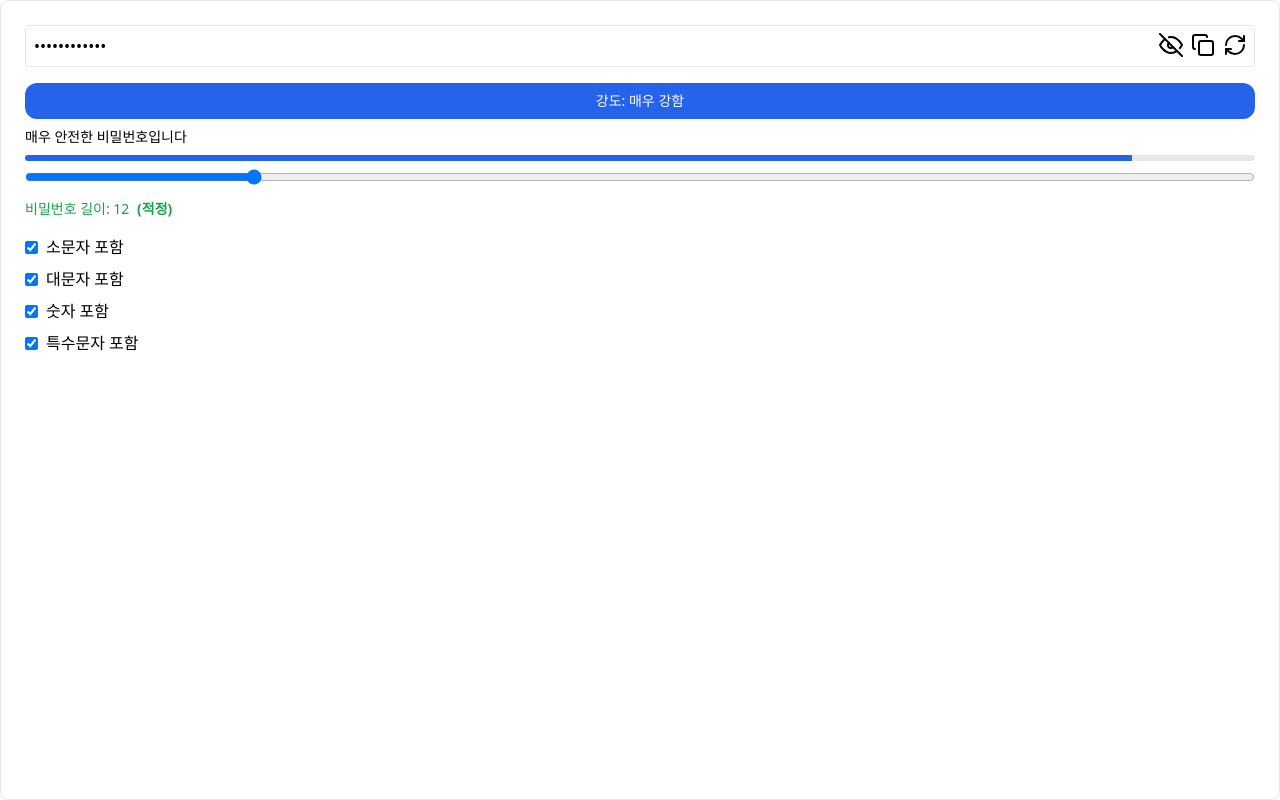
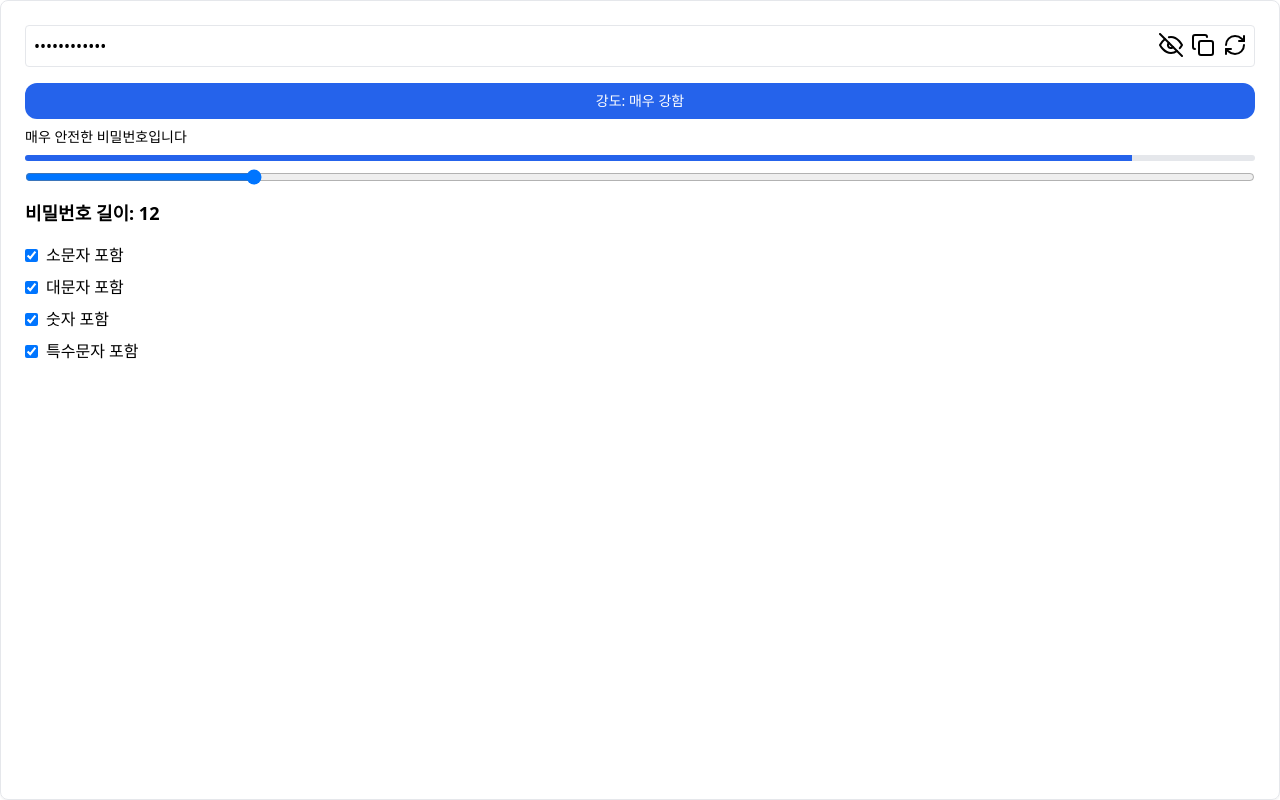
Before and after one commit to HA-SEUNG-JEONG/password-generator, a React (Vite) app: page / in a window 1280 px wide. Built offline with nearby package versions, Linux system fonts and the light colour scheme.

Commit message:
fix : 필요없는 UI 제거

```diff
--- a/src/components/PasswordLength.tsx
+++ b/src/components/PasswordLength.tsx
@@ -5,33 +5,12 @@ const PASSWORD_LENGTH = {
 } as const;
 
 const PasswordLength = ({ passwordLength }: { passwordLength: number }) => {
-    const getColorClass = () => {
-        if (passwordLength === 0) return "text-gray-400";
-        if (passwordLength < PASSWORD_LENGTH.MIN) return "text-red-600";
-        if (passwordLength < PASSWORD_LENGTH.RECOMMEND)
-            return "text-yellow-600";
-        return "text-green-600";
-    };
-
-    const getRecommendationMessage = (length: number) => {
-        if (length === 0) return "";
-        if (length < PASSWORD_LENGTH.MIN) return "(최소 8자 이상)";
-        if (length < PASSWORD_LENGTH.RECOMMEND) return "(추천: 12자 이상)";
-        return "(적정)";
-    };
-
     return (
-        <div
-            className={`flex items-center text-sm font-medium ${getColorClass()}`}
-        >
+        <div className={`flex items-center text-lg font-semibold `}>
             <div className="min-w-[7rem]">
                 {passwordLength === 0
                     ? "길이를 선택하세요"
                     : `비밀번호 길이: ${passwordLength}`}
-            </div>
-            <div className="text-sm font-bold">
-                {passwordLength > 0 &&
-                    `${getRecommendationMessage(passwordLength)}`}
             </div>
         </div>
     );
```
